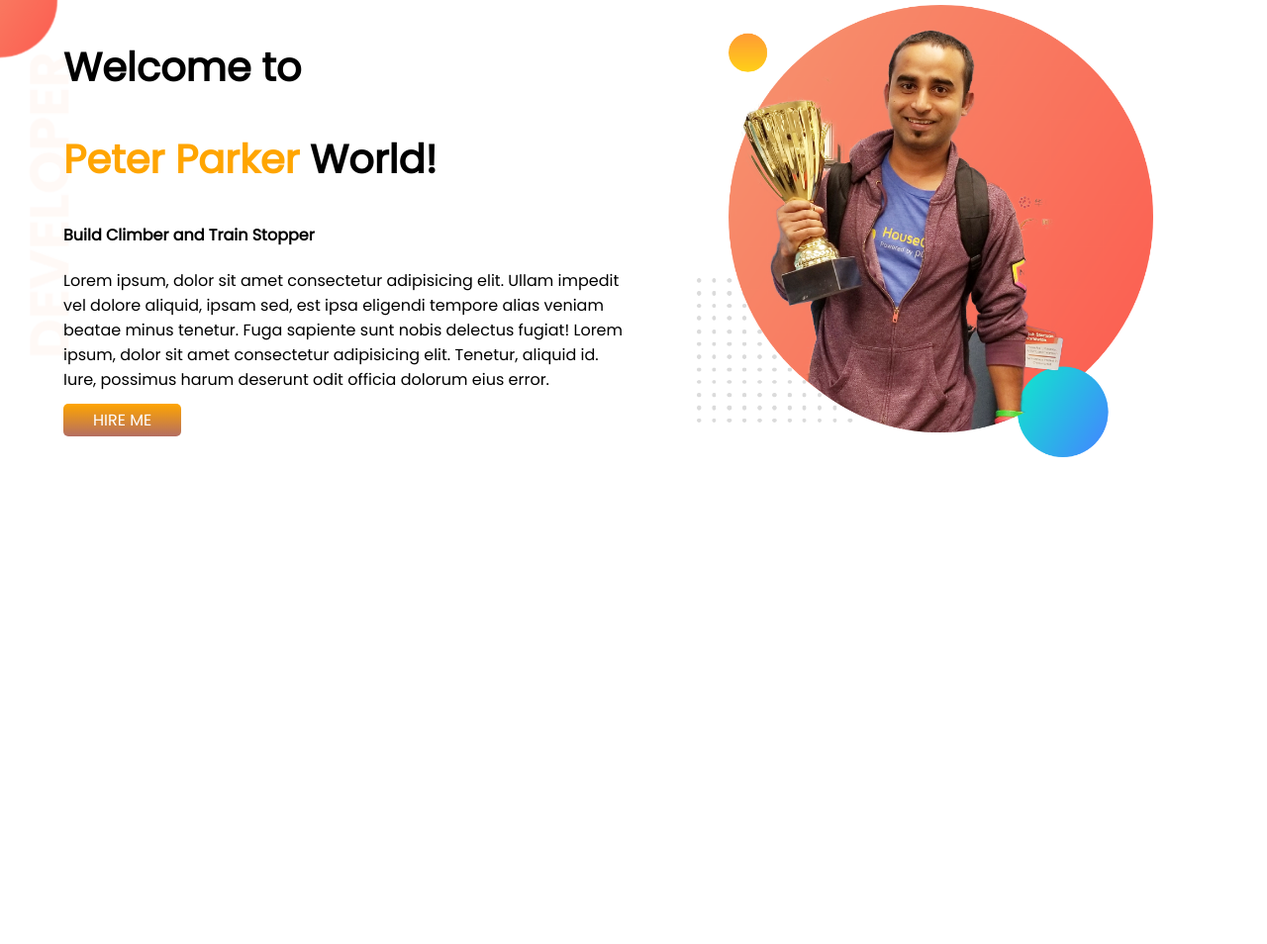
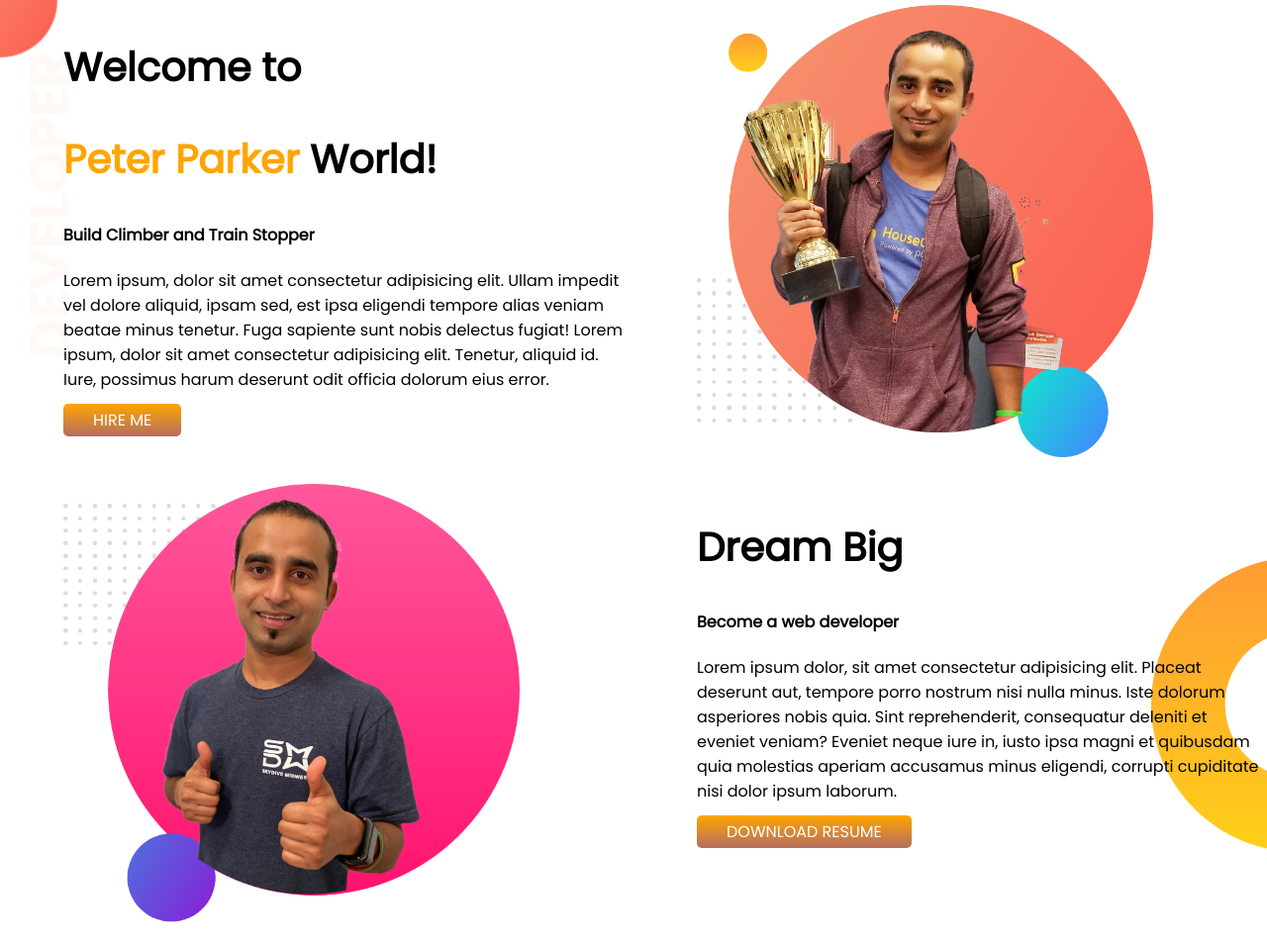
Before and after one commit to aliahasan/dev-portfolio, a plain HTML site: page index.html in a window 1280 px wide. Shown: the whole page at 99% size. Before the commit the page ends 800 px from the top, so only its background shows below. Drawn offline with Linux system fonts and the light colour scheme.

Commit message:
drm-added

```diff
--- a/index.html
+++ b/index.html
@@ -33,6 +33,25 @@
     </section>
 
 
+    <section class="btm-bnr">
+        <div class="dwn-side">
+            <img src="images/jhankar2.png" alt="jhankar vai 2">
+        </div>
+
+        <div class="dwn-side">
+            <h1>Dream Big</h1>
+            <h4>Become a web developer</h4>
+            <p>Lorem ipsum dolor, sit amet consectetur adipisicing elit. Placeat deserunt aut, tempore porro nostrum
+                nisi nulla minus. Iste dolorum asperiores nobis quia. Sint reprehenderit, consequatur deleniti et
+                eveniet veniam? Eveniet neque iure in, iusto ipsa magni et quibusdam quia molestias aperiam accusamus
+                minus eligendi, corrupti cupiditate nisi dolor ipsum laborum.</p>
+
+            <a class="link-btn" target="_blank" href="https://web.programming-hero.com/">DOWNLOAD RESUME</a>
+
+
+        </div>
+    </section>
+
 
 
 
--- a/style.css
+++ b/style.css
@@ -9,6 +9,7 @@ body {
 
 section {
     display: flex;
+    margin-bottom: 15px;
 
 }
 
@@ -41,3 +42,19 @@ h1 {
     background-image: url(images/top-banner.png);
     background-repeat: no-repeat;
 }
+
+.dwn-side {
+    width: 50%;
+    padding-left: 5%;
+    padding-top: 5px;
+}
+
+.dwn-side img {
+    width: 80%;
+}
+
+.btm-bnr {
+    background-image: url(images/dream-bg.png);
+    background-repeat: no-repeat;
+    background-position: right;
+}
```
